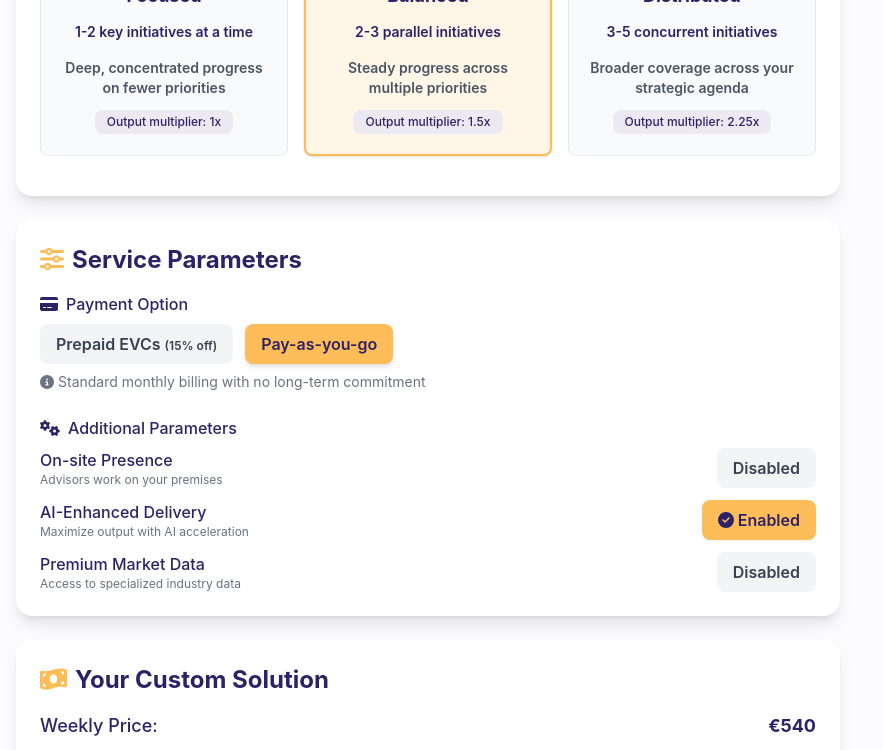
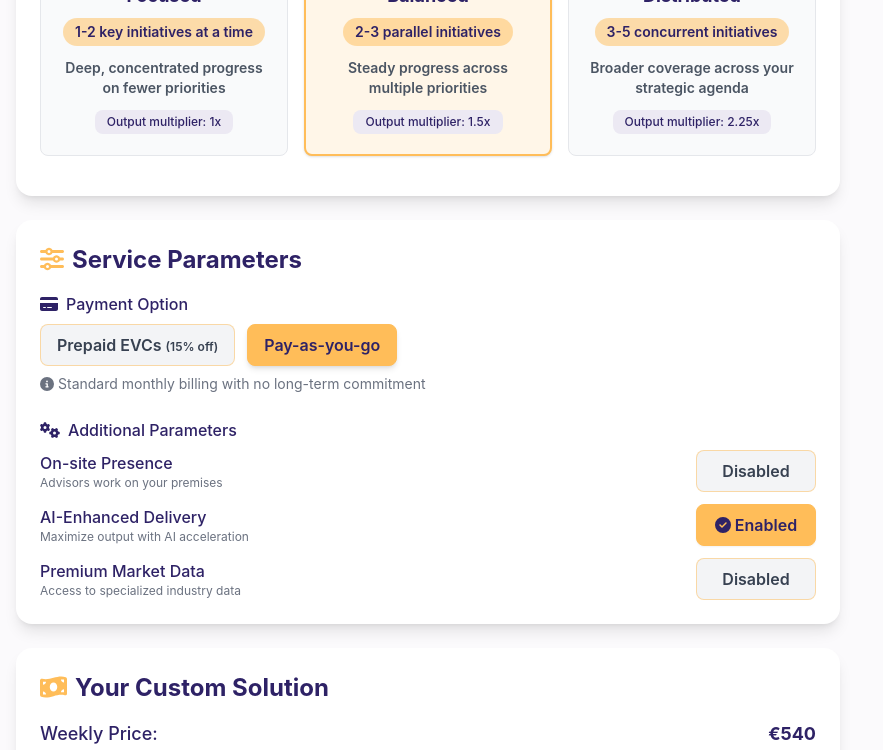
Before and after one commit to elexive-com/elexive-calc, a React (Create React App) app: page / in a window 1280 px wide. Shown: the part 1975-2725 px from the top of the page, without its empty margins (0-883 px from the left). Built offline with nearby package versions, Linux system fonts and the light colour scheme.

Commit message:
changed buttons to fixed width and added border accent

```diff
--- a/src/CalculatorApp.jsx
+++ b/src/CalculatorApp.jsx
@@ -515,10 +515,10 @@ const CalculatorApp = () => {
                 <button
                   key={option}
                   onClick={() => togglePaymentOption(option)}
-                  className={`px-4 py-2 rounded-lg transition-all duration-200 ${
+                  className={`px-4 py-2 rounded-lg transition-all duration-200 border ${
                     paymentOption === option
-                      ? 'bg-[var(--elexive-accent)] text-[var(--elexive-primary)] shadow-md'
-                      : 'bg-gray-100 text-gray-700 hover:bg-gray-200'
+                      ? 'bg-[var(--elexive-accent)] text-[var(--elexive-primary)] shadow-md border-[var(--elexive-accent)]'
+                      : 'bg-gray-100 text-gray-700 hover:bg-gray-200 border-[var(--elexive-accent-light)]'
                   }`}
                 >
                   {details.name}
@@ -549,18 +549,18 @@ const CalculatorApp = () => {
                   </div>
                   <button
                     onClick={() => updateParameter(param.id, !parameters[param.id])}
-                    className={`px-4 py-2 rounded-lg transition-all duration-200 ${
+                    className={`px-4 py-2 rounded-lg transition-all duration-200 border min-w-[120px] w-[120px] flex items-center justify-center ${
                       parameters[param.id]
-                        ? 'bg-[var(--elexive-accent)] text-[var(--elexive-primary)] shadow-sm'
-                        : 'bg-gray-100 text-gray-700 hover:bg-gray-200'
+                        ? 'bg-[var(--elexive-accent)] text-[var(--elexive-primary)] shadow-sm border-[var(--elexive-accent)]'
+                        : 'bg-gray-100 text-gray-700 hover:bg-gray-200 border-[var(--elexive-accent-light)]'
                     }`}
                   >
                     {parameters[param.id] ? (
                       <>
                         <FontAwesomeIcon icon={faCheckCircle} className="mr-1" />
-                        Enabled
+                        <span>Enabled</span>
                       </>
-                    ) : 'Disabled'}
+                    ) : <span>Disabled</span>}
                   </button>
                 </div>
               ))}
--- a/src/custom.css
+++ b/src/custom.css
@@ -11,6 +11,7 @@
   --elexive-bg: #FBFAFC;
   --elexive-primary: #2E2266;
   --elexive-accent: #FFBD59;
+  --elexive-accent-light: rgba(255, 189, 89, 0.5); /* Added accent-light as 50% opacity version of accent */
   --elexive-secondary: #EB8258;
   --elexive-border-radius: 12px;
   --elexive-button-radius: 8px;
```
